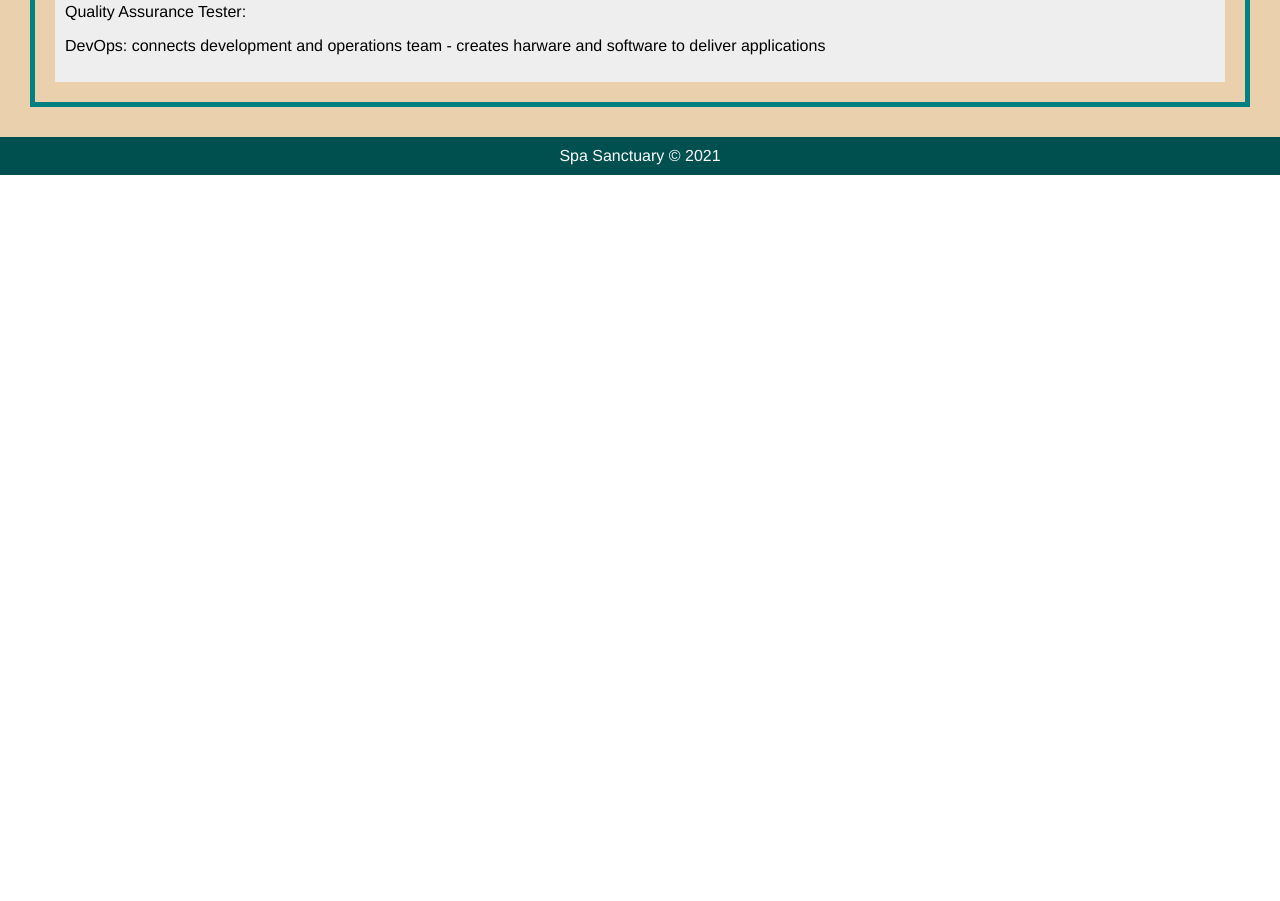
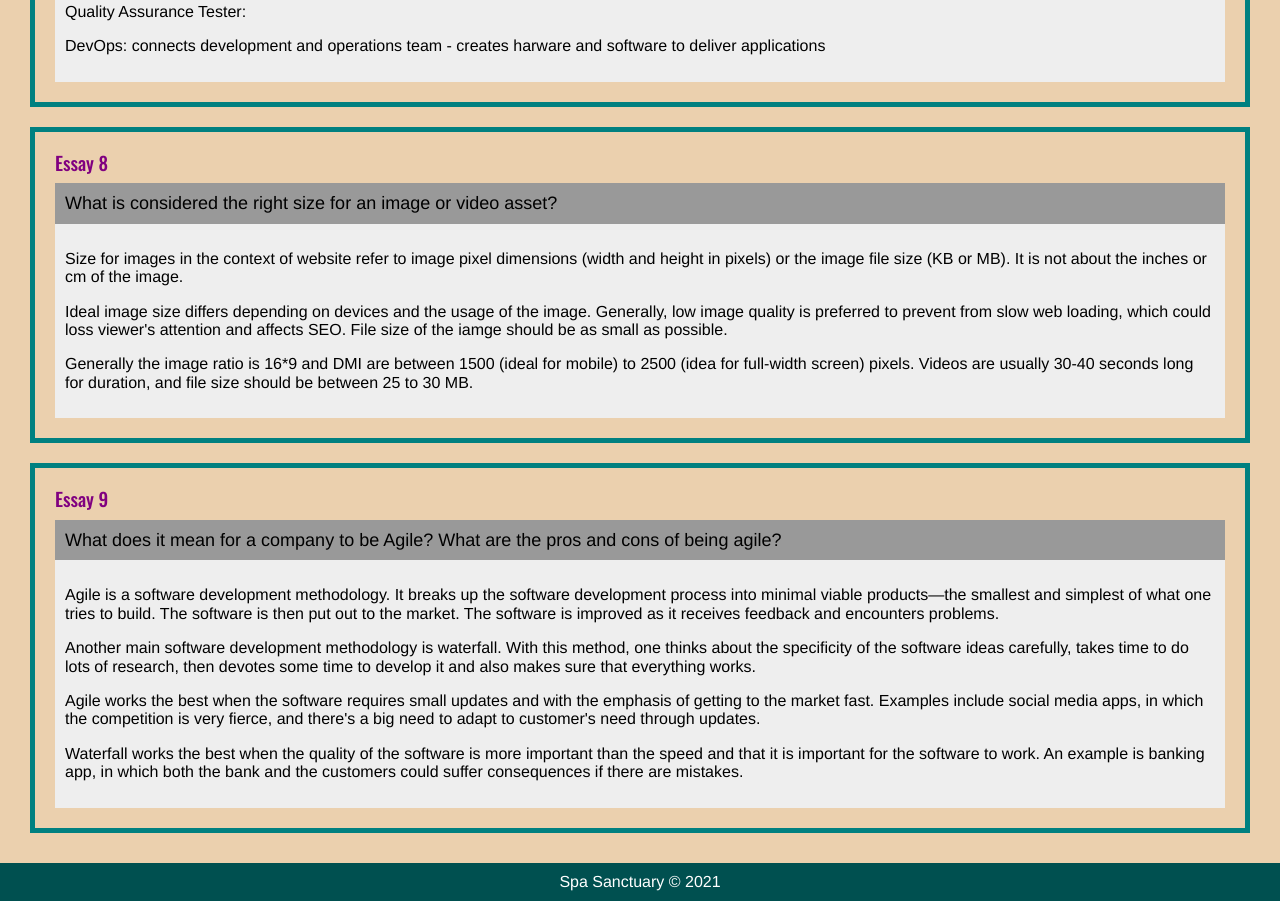
Before and after one commit to aaliyahshen/uclax_web1_aaliyah, a React (Create React App) app: page /homework in a window 1280 px wide. Shown: the part 3200-4101 px from the top of the page. Before the commit the page ends 3375 px from the top, so only its background shows below. Built offline with nearby package versions, Linux system fonts and the light colour scheme.

Commit message:
updated homework essays

```diff
--- a/src/React/Homework/Homework.jsx
+++ b/src/React/Homework/Homework.jsx
@@ -114,7 +114,25 @@ const Homework = () => {
                 <p>Quality Assurance Tester: </p>
                 <p>DevOps: connects development and operations team - creates harware and software to deliver applications</p>
             </Essay>
+            <Essay
+                number= { 8 }
+                question= 'What is considered the right size for an image or video asset?'
+            >
+                <p>Size for images in the context of website refer to image pixel dimensions (width and height in pixels) or the image file size (KB or MB). It is not about the inches or cm of the image. </p>
+                <p>Ideal image size differs depending on devices and the usage of the image. Generally, low image quality is preferred to prevent from slow web loading, which could loss viewer's attention and affects SEO. File size of the iamge should be as small as possible.</p>
+                <p>Generally the image ratio is 16*9 and DMI are between 1500 (ideal for mobile) to 2500 (idea for full-width screen) pixels. Videos are usually 30-40 seconds long for duration, and file size should be between 25 to 30 MB. </p>
 
+            </Essay>
+
+            <Essay
+                number= { 9 }
+                question= 'What does it mean for a company to be Agile? What are the pros and cons of being agile?'
+            >
+                <p>Agile is a software development methodology. It breaks up the software development process into minimal viable products—the smallest and simplest of what one tries to build. The software is then put out to the market. The software is improved as it receives feedback and encounters problems. </p>
+                <p>Another main software development methodology is waterfall. With this method, one thinks about the specificity of the software ideas carefully, takes time to do lots of research, then devotes some time to develop it and also makes sure that everything works. </p>
+                <p>Agile works the best when the software requires small updates and with the emphasis of getting to the market fast. Examples include social media apps, in which the competition is very fierce,  and there's a big need to adapt to customer's need through updates. </p>
+                <p>Waterfall works the best when the quality of the software is more important than the speed and that it is important for the software to work. An example is banking app, in which both the bank and the customers could suffer consequences if there are mistakes. </p>
+            </Essay>
 
 
 
```
